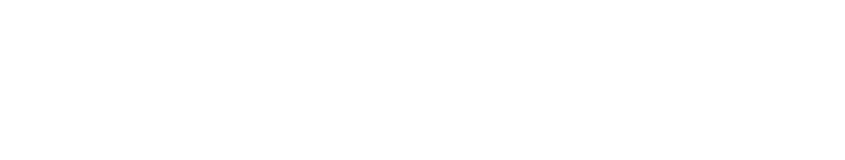
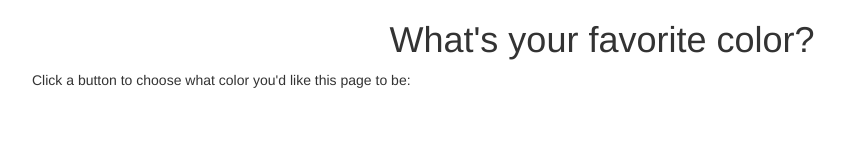
Before and after one commit to planeswalker1/jQuery-events, a plain HTML site: page index.html in a window 1280 px wide. Shown: the whole page, without its empty margins (38-883 px from the left). Drawn offline with Linux system fonts and the light colour scheme.

Commit message:
Add container div with what's your favorite color section

```diff
--- a/index.html
+++ b/index.html
@@ -11,6 +11,9 @@
   <script src="js/script.js" defer></script>
 </head>
 <body>
-
+  <div class="container">
+    <h1 class="text-center">What's your favorite color?</h1>
+    <p>Click a button to choose what color you'd like this page to be: </p>
+  </div>
 </body>
 </html>
```
